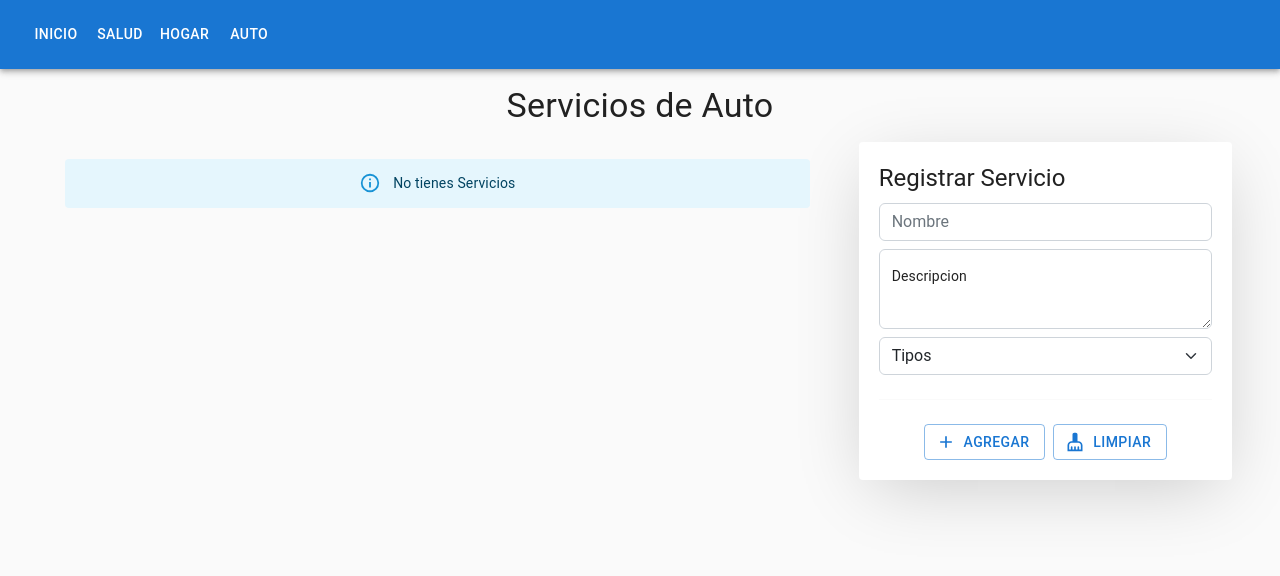
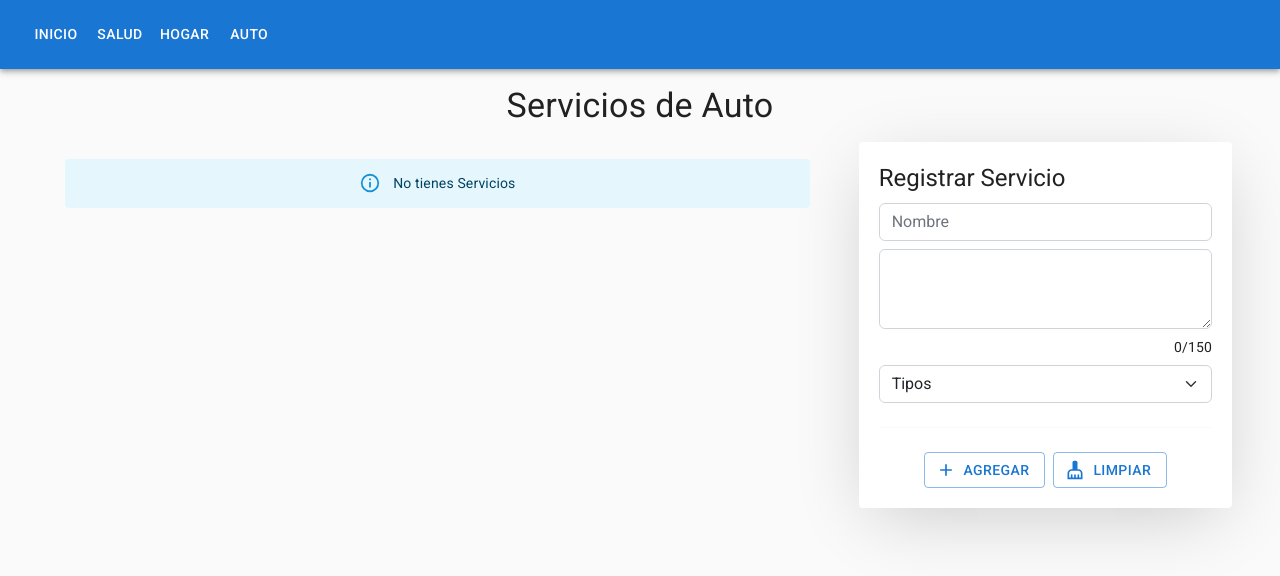
Before and after one commit to brunochan2001/Services-Reactjs, a React (Create React App) app: page /Auto in a window 1280 px wide. Shown: the top 576 px of the page. Built offline with nearby package versions, Linux system fonts and the light colour scheme.

Commit message:
Agrege fuente a la letra y mejora en el grid de las tarjetas

```diff
--- a/public/index.html
+++ b/public/index.html
@@ -4,6 +4,10 @@
     <meta charset="utf-8" />
     <link rel="icon" href="%PUBLIC_URL%/favicon.ico" />
     <meta name="viewport" content="width=device-width, initial-scale=1" />
+    <link
+      href="https://fonts.googleapis.com/css2?family=Roboto:ital,wght@0,100;0,300;0,400;0,500;0,700;0,900;1,100;1,300;1,400;1,500;1,700;1,900&display=swap"
+      rel="stylesheet"
+    />
     <meta name="theme-color" content="#000000" />
     <meta
       name="description"
--- a/src/components/Card/CardGrid.jsx
+++ b/src/components/Card/CardGrid.jsx
@@ -31,7 +31,7 @@ const CardGrid = ({ services, deleteService, editService }) => {
   return (
     <>
       <div className="card-grid-container">
-        <Grid container spacing={4} style={{ justifyContent: 'start' }}>
+        <Grid container spacing={4} className="card-grid">
           {data.map((service, index) => (
             <Grid item xs={12} sm={6} md={6} lg={4} xl={4} key={index}>
               <CardItem
--- a/src/components/Card/index.css
+++ b/src/components/Card/index.css
@@ -2,13 +2,14 @@
   display: flex;
 }
 .card-item {
-  flex: 1;
   display: flex;
   align-items: center;
   justify-content: center;
+  flex: 1;
 }
 .card-container {
   margin: auto;
+  height: 100%;
   transition: 0.3s;
   box-shadow: 0 16px 70px -12.125px rgba(0, 0, 0, 0.2) !important;
 }
@@ -16,9 +17,12 @@
   box-shadow: 0 16px 70px -12.125px rgba(0, 0, 0, 0.4) !important;
 }
 .card-content {
+  display: flex;
+  flex-direction: column;
+  justify-content: space-between;
+  height: 100%;
   padding: 24px;
   text-align: left;
-  padding-bottom: 24px;
 }
 .card-divider {
   background-color: rgba(0, 0, 0, 0);
@@ -27,8 +31,8 @@
   height: 1px;
 }
 .alert-container {
+  position: relative;
   min-height: 150px;
-  position: relative;
 }
 .alert {
   position: absolute;
--- a/src/components/Form/Form.jsx
+++ b/src/components/Form/Form.jsx
@@ -90,9 +90,12 @@ const Form = () => {
                   value={form.description}
                   onChange={handleChange}
                   data-testid="textarea-element"
+                  maxLength="150"
                   name="description"
                 ></textarea>
-                <label>Descripcion</label>
+                <div className="counter-container">
+                  <p className="counter">{form.description.length}/150</p>
+                </div>
               </div>
             </FormControl>
           </Grid>
--- a/src/components/Form/style.css
+++ b/src/components/Form/style.css
@@ -11,10 +11,10 @@ textarea:focus {
   display: flex;
 }
 .card-item {
-  flex: 1;
   display: flex;
   align-items: center;
   justify-content: center;
+  flex: 1;
 }
 .card-container {
   margin: auto;
@@ -38,6 +38,13 @@ textarea:focus {
 .stack-container {
   justify-content: center;
 }
+.counter-container {
+  text-align: right;
+  padding-top: 0.5rem;
+}
+.counter {
+  margin: 0;
+}
 @media (min-width: 576px) {
   .form-container {
     width: 300px;
--- a/src/components/modal/Modal.js
+++ b/src/components/modal/Modal.js
@@ -89,8 +89,7 @@ const ModalEditService = ({
                   <FormControl fullWidth>
                     <div className="form-floating">
                       <textarea
-                        className="form-control"
-                        placeholder="Leave a comment here"
+                        className="text-area"
                         id="floatingTextarea2"
                         style={{ height: '80px' }}
                         value={form.description}
@@ -98,7 +97,12 @@ const ModalEditService = ({
                         data-testid="textarea-element"
                         name="description"
                       ></textarea>
-                      <label>Descripcion</label>
+                      <div className="counter-container">
+                        <p className="counter">
+                          {form.description ? form.description.length : ''}
+                          /150
+                        </p>
+                      </div>
                     </div>
                   </FormControl>
                 </Grid>
--- a/src/components/modal/index.css
+++ b/src/components/modal/index.css
@@ -6,3 +6,24 @@
   max-width: 500px;
   box-shadow: 24;
 }
+.text-area {
+  display: block;
+  width: 100%;
+  padding: 0.375rem 0.75rem;
+  border: 1px solid #ced4da;
+  transition: border-color 0.15s ease-in-out, box-shadow 0.15s ease-in-out;
+  appearance: none;
+  font-size: 1rem;
+  font-weight: 400;
+  line-height: 1.5;
+  color: #212529;
+  background-color: #fff;
+  background-clip: padding-box;
+}
+.counter-container {
+  text-align: right;
+  padding-top: 0.5rem;
+}
+.counter {
+  margin: 0;
+}
```
